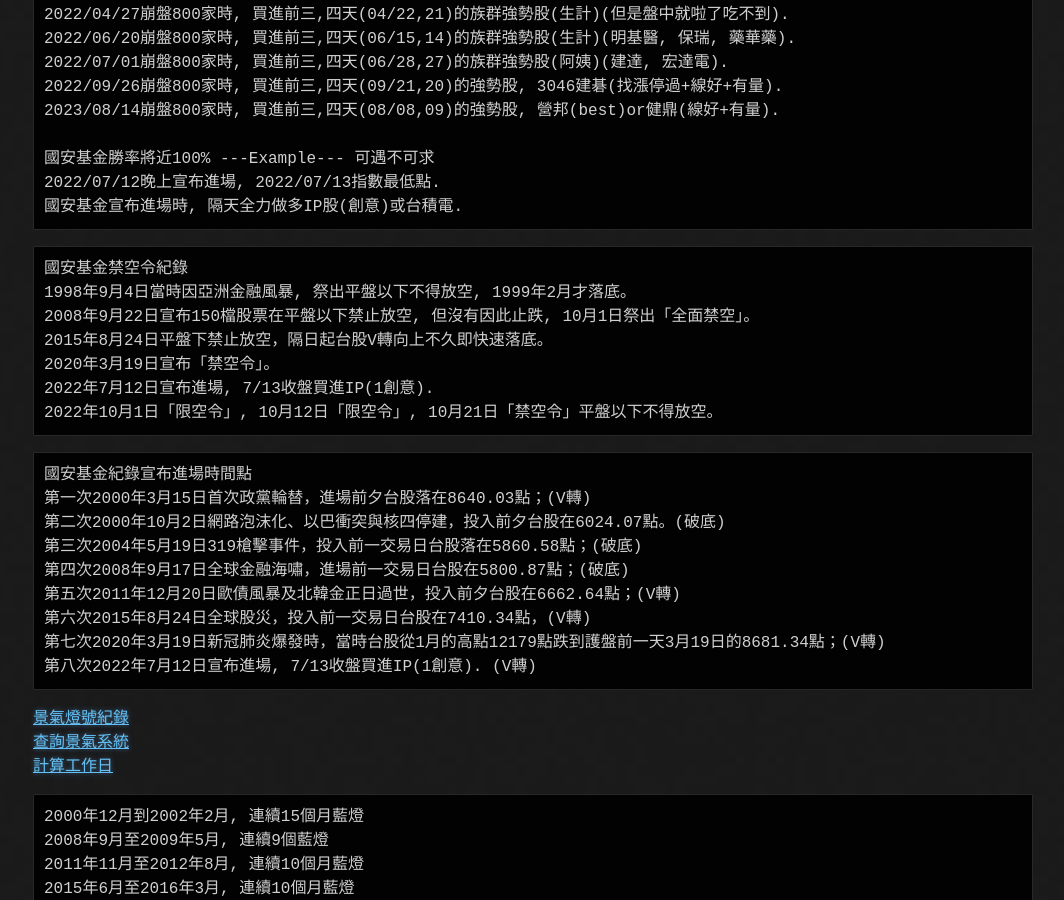
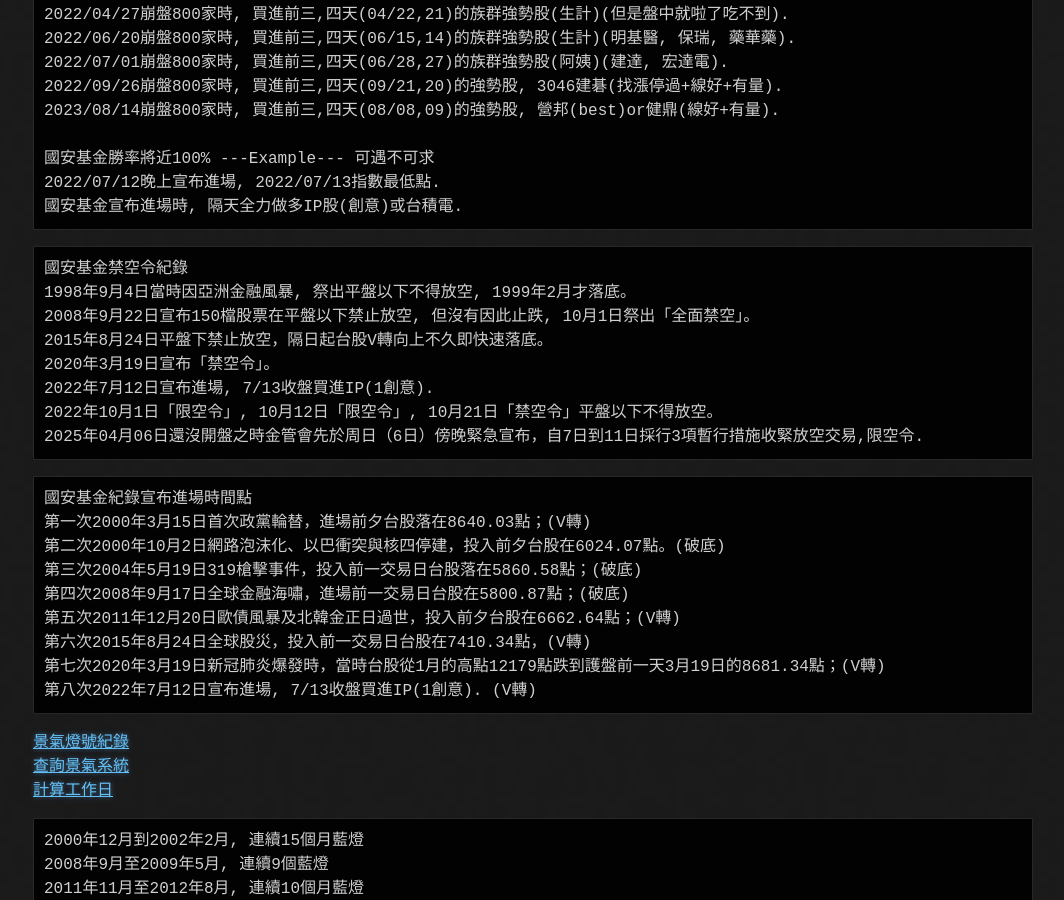
Before and after one commit to lepg5487/Stock_God, a Jekyll site: the page built from experience.md, in a window 1280 px wide and 900 px high, scrolled down 29168 px. Shown: the whole window, without its empty margins (107-1171 px from the left). Built offline with Jekyll 4.4.1, drawn with Linux system fonts in a browser that asks for light colours; our own code applies the rules of GitHub Pages for plain Markdown files.

Commit message:
Update experience.md

````diff
--- a/experience.md
+++ b/experience.md
@@ -1190,6 +1190,7 @@ Step2勝率將近100% ---Example--- 可遇不可求
 2020年3月19日宣布「禁空令」。
 2022年7月12日宣布進場, 7/13收盤買進IP(1創意).
 2022年10月1日「限空令」, 10月12日「限空令」, 10月21日「禁空令」平盤以下不得放空。
+2025年04月06日還沒開盤之時金管會先於周日（6日）傍晚緊急宣布，自7日到11日採行3項暫行措施收緊放空交易,限空令.
 ```
 
 ```
````
